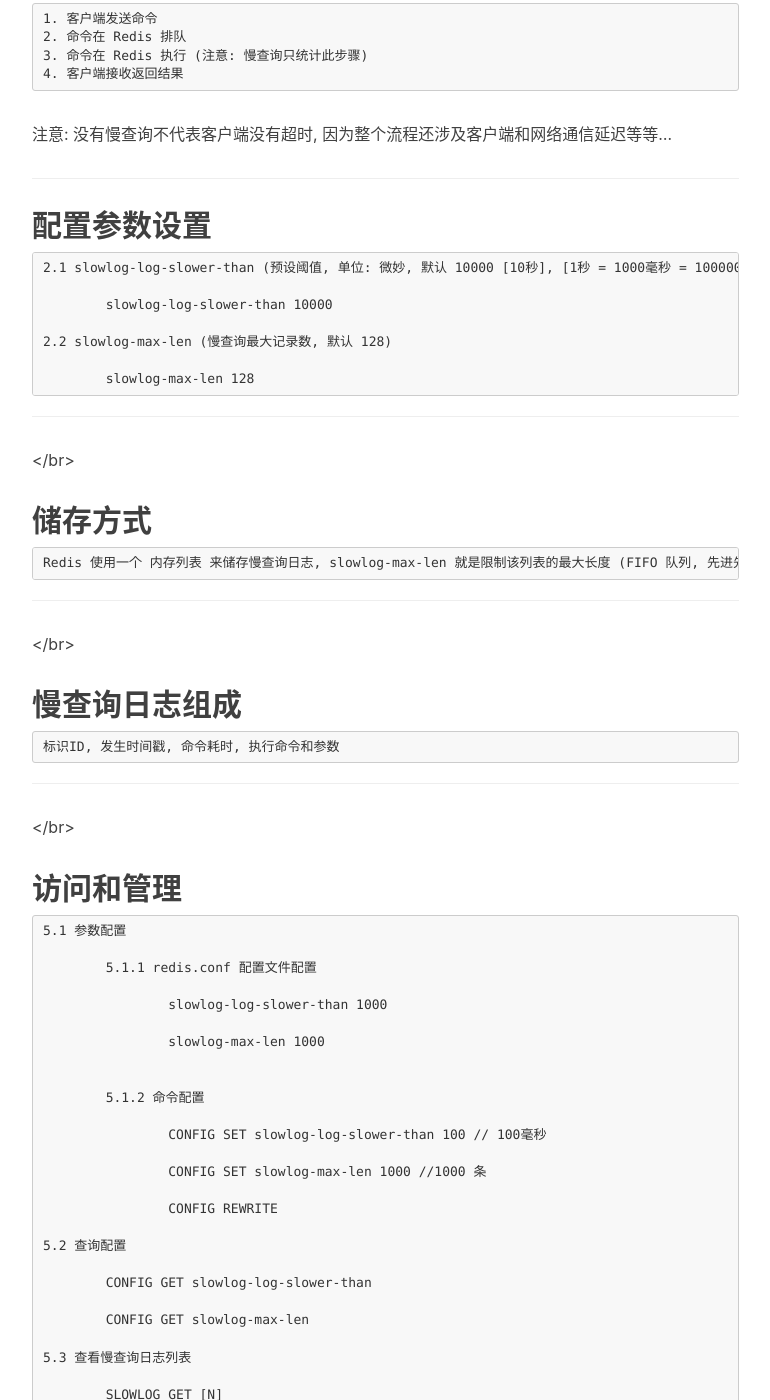
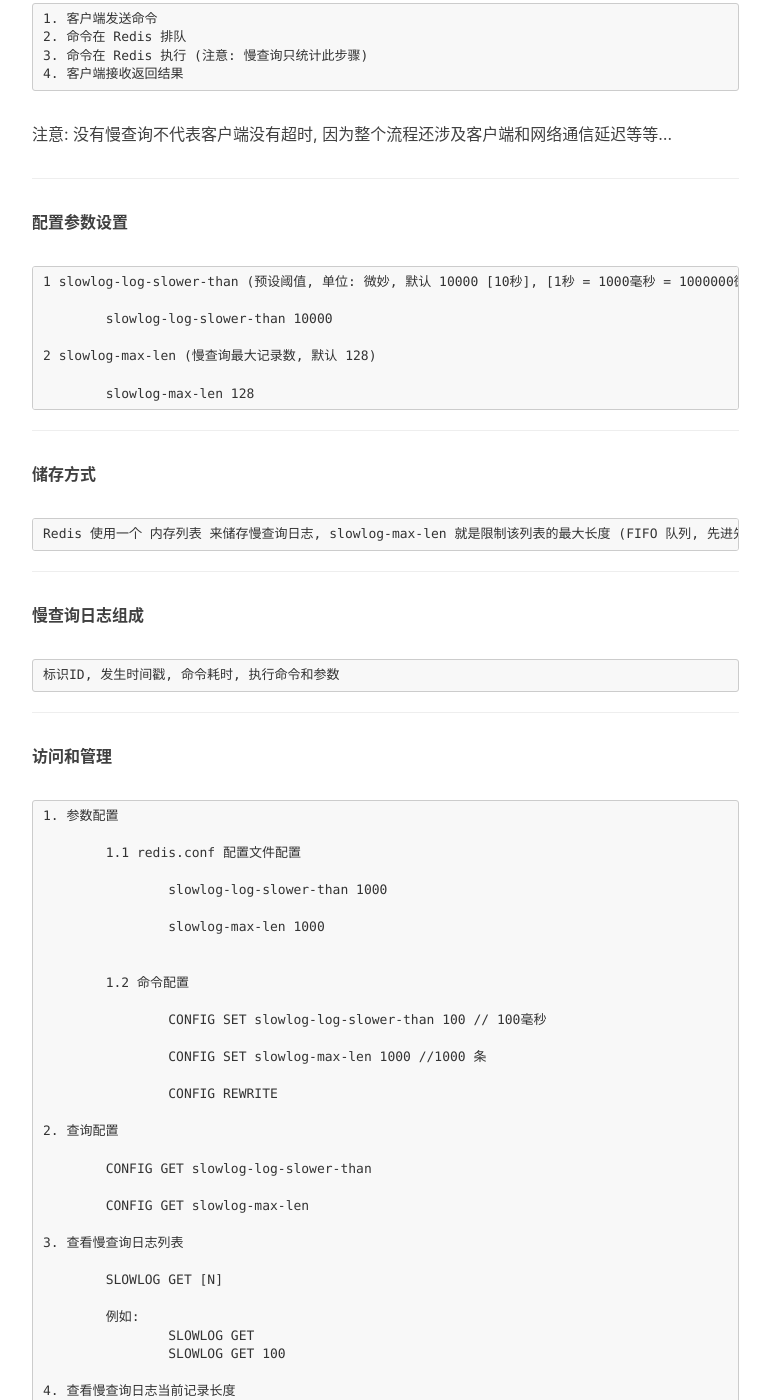
Before and after one commit to John-zero/John-zero.github.io, a Jekyll site: the page built from _posts/2017-11-15-redis-slowlog.markdown, in a window 1280 px wide and 1400 px high, scrolled down 791 px. Shown: the whole window, without its empty margins (233-1003 px from the left). Built offline with Jekyll 4.4.1, drawn with Linux system fonts in a browser that asks for light colours; nearby versions of some CDN libraries; comment, search, counter and statistics services are not loaded; some of the changed text lies outside the part shown.

Commit message:
test markdown template

```diff
--- a/_posts/2017-11-15-redis-slowlog.markdown
+++ b/_posts/2017-11-15-redis-slowlog.markdown
@@ -32,45 +32,42 @@
 
 ***
 
-## **配置参数设置**
+**配置参数设置**
 
-	2.1 slowlog-log-slower-than (预设阈值, 单位: 微妙, 默认 10000 [10秒], [1秒 = 1000毫秒 = 1000000微妙])
+	1 slowlog-log-slower-than (预设阈值, 单位: 微妙, 默认 10000 [10秒], [1秒 = 1000毫秒 = 1000000微妙])
 
 		slowlog-log-slower-than 10000
 
-	2.2 slowlog-max-len (慢查询最大记录数, 默认 128)
+	2 slowlog-max-len (慢查询最大记录数, 默认 128)
 
 		slowlog-max-len 128
 
 ***
-</br>
 
-## **储存方式**
+**储存方式**
 
 	Redis 使用一个 内存列表 来储存慢查询日志, slowlog-max-len 就是限制该列表的最大长度 (FIFO 队列, 先进先出)
 
 ***
-</br>
 
-## **慢查询日志组成**
+**慢查询日志组成**
 
 	标识ID, 发生时间戳, 命令耗时, 执行命令和参数
 
 ***
-</br>
 
-## **访问和管理**
+**访问和管理**
 
-	5.1 参数配置
+	1. 参数配置
 
-		5.1.1 redis.conf 配置文件配置
+		1.1 redis.conf 配置文件配置
 
 			slowlog-log-slower-than 1000
 
 			slowlog-max-len 1000
 
 
-		5.1.2 命令配置
+		1.2 命令配置
 
 			CONFIG SET slowlog-log-slower-than 100 // 100毫秒
 
@@ -78,13 +75,13 @@
 
 			CONFIG REWRITE
 
-	5.2 查询配置
+	2. 查询配置
 
 		CONFIG GET slowlog-log-slower-than
 
 		CONFIG GET slowlog-max-len
 
-	5.3 查看慢查询日志列表
+	3. 查看慢查询日志列表
 
 		SLOWLOG GET [N]
 
@@ -92,14 +89,13 @@
 			SLOWLOG GET
 			SLOWLOG GET 100
 
-	5.4 查看慢查询日志当前记录长度
+	4. 查看慢查询日志当前记录长度
 
 		SLOWLOG LEN
 
-	5.5 清空慢查询日志
+	5. 清空慢查询日志
 
 		SLOWLOG RESET
 
 
 ***
-</br>
```
